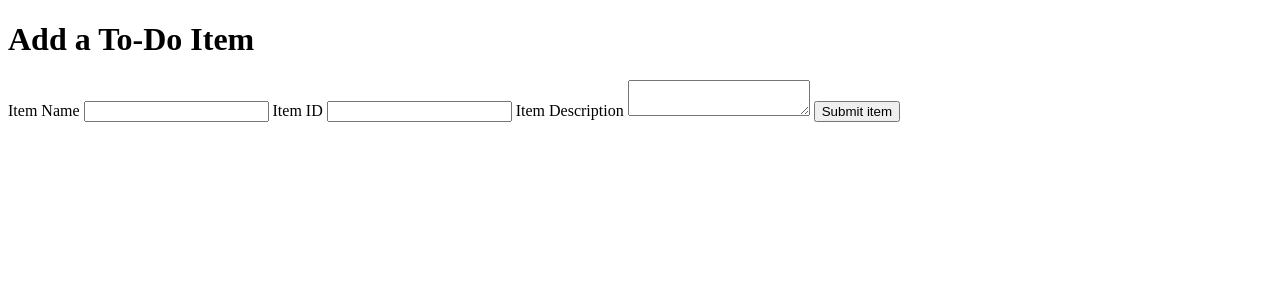
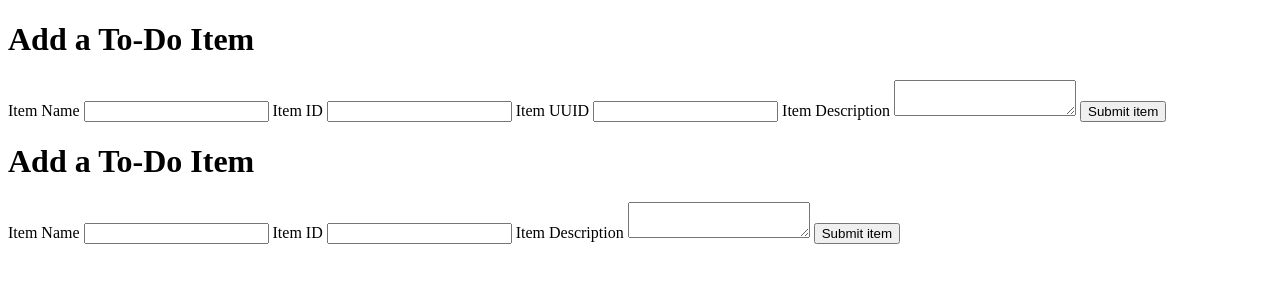
Before and after one commit to aaghadge09/Flask_MongoDB_aryan, a Flask app: page /todo in a window 1280 px wide. Shown: the top 300 px of the page. Run offline with Flask 3, Linux system fonts and the light colour scheme.

Commit message:
Add Item UUID field to To-Do form

```diff
--- a/templates/todo.html
+++ b/templates/todo.html
@@ -1,4 +1,29 @@
 <!doctype html>
+<html lang="en">
+<head>
+  <meta charset="utf-8">
+  <meta name="viewport" content="width=device-width, initial-scale=1">
+  <title>To-Do List</title>
+</head>
+<body>
+  <h1>Add a To-Do Item</h1>
+  <form action="/submittodoitem" method="post">
+    <label for="itemName">Item Name</label>
+    <input id="itemName" name="itemName" type="text" required>
+
+    <label for="itemId">Item ID</label>
+    <input id="itemId" name="itemId" type="text" required>
+
+    <label for="itemUuid">Item UUID</label>
+    <input id="itemUuid" name="itemUuid" type="text" required>
+
+    <label for="itemDescription">Item Description</label>
+    <textarea id="itemDescription" name="itemDescription" required></textarea>
+
+    <button type="submit">Submit item</button>
+  </form>
+</body>
+</html><!doctype html>
 <html lang="en">
 <head>
   <meta charset="utf-8">
```
